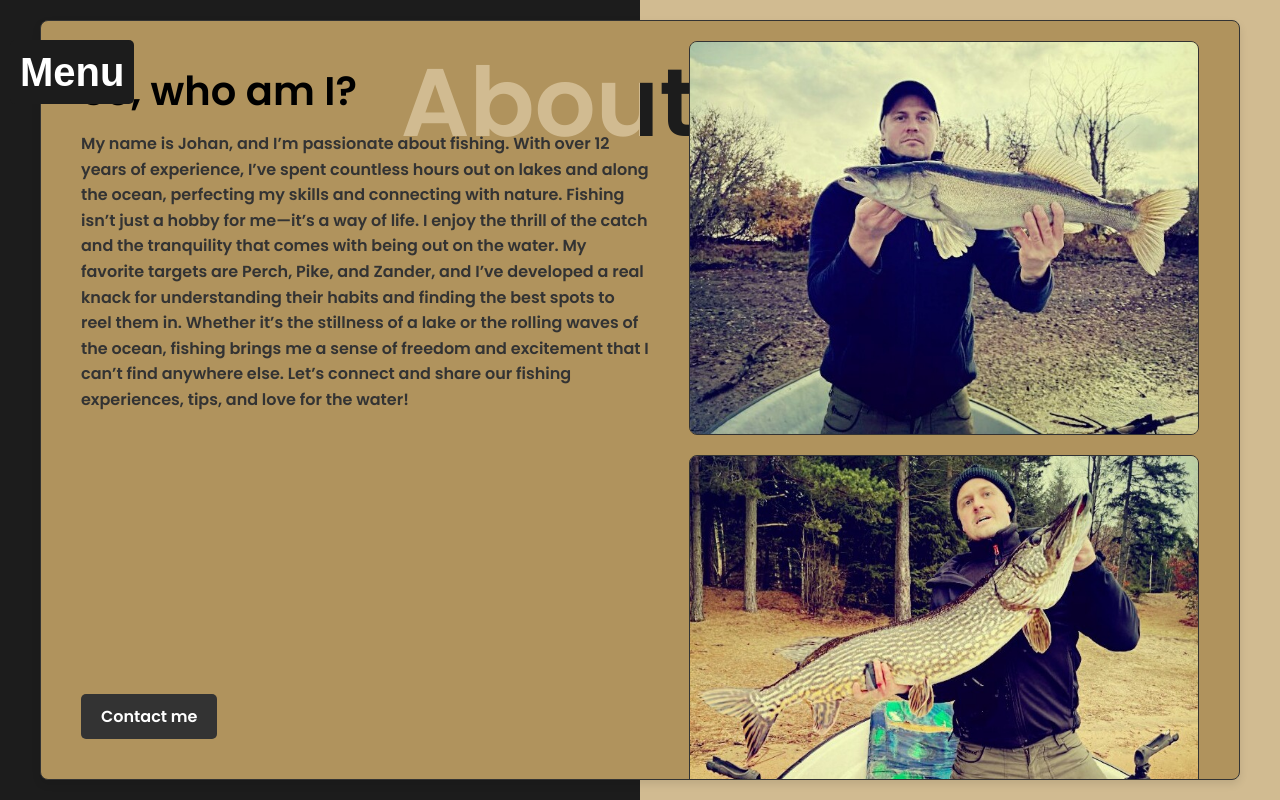
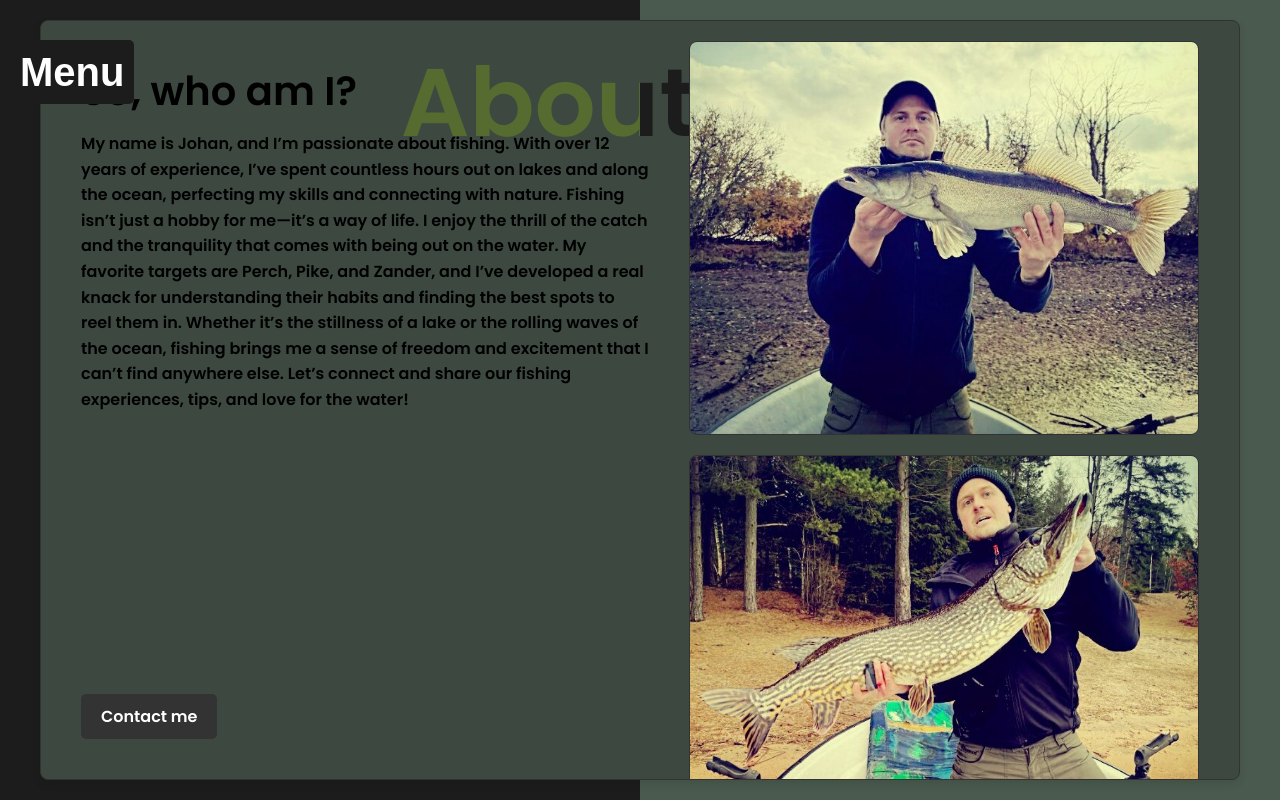
Before and after one commit to TacdaPjo/RSA-web-app, a Flask app: page /about_me in a window 1280 px wide. Run offline with Flask 3, Linux system fonts and the light colour scheme.

Commit message:
Requirements

```diff
--- a/static/styles.css
+++ b/static/styles.css
@@ -11,7 +11,8 @@ body {
     align-items: center;
     justify-content: center;
     height: 100vh;
-    background: linear-gradient(to right, #1c1c1c 50%, #d1bb91 50%);
+    background: linear-gradient(to right, #1c1c1c 50%, #4A5A4E 50%);
+    /*Biege #d1bb91 */
     overflow: hidden;
     position: relative;
     flex-direction: column;
@@ -26,7 +27,7 @@ body {
     font-size: 6em;
     font-weight: bold;
     color: #ffffff;
-    background: linear-gradient(to right, #d1bb91 50%, #1c1c1c 50%);
+    background: linear-gradient(to right, #556B2F 50%, #1c1c1c 50%);
     -webkit-background-clip: text;
     -webkit-text-fill-color: transparent;
     background-clip: text;
@@ -55,7 +56,7 @@ body {
     font-size: 1em;
     font-weight: bold;
     color: #ffffff;
-    background: linear-gradient(to right, #d1bb91 50%, #1c1c1c 50%);
+    background: linear-gradient(to right, #556B2F 50%, #1c1c1c 50%);
     -webkit-background-clip: text;
     -webkit-text-fill-color: transparent;
     background-clip: text;
@@ -477,7 +478,7 @@ body {
     display: flex;
     max-width: 1200px;
     margin: 20px;
-    background-color: #b0935d;
+    background-color: #3d4940;
     box-shadow: 0px 4px 8px rgba(0, 0, 0, 0.1);
     border-radius: 8px;
     overflow: hidden;
@@ -502,7 +503,7 @@ body {
 .text-section p {
     font-size: 1em;
     line-height: 1.6;
-    color: #333;
+    color: #000000;
     margin-bottom: 20px;
 }
 
```
